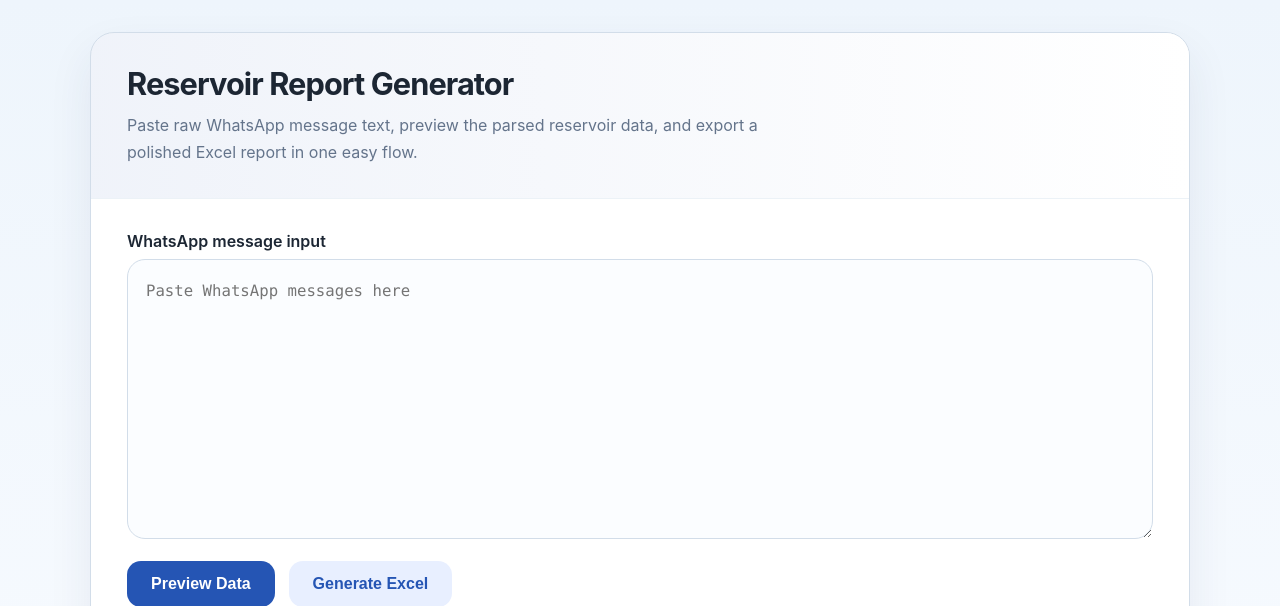
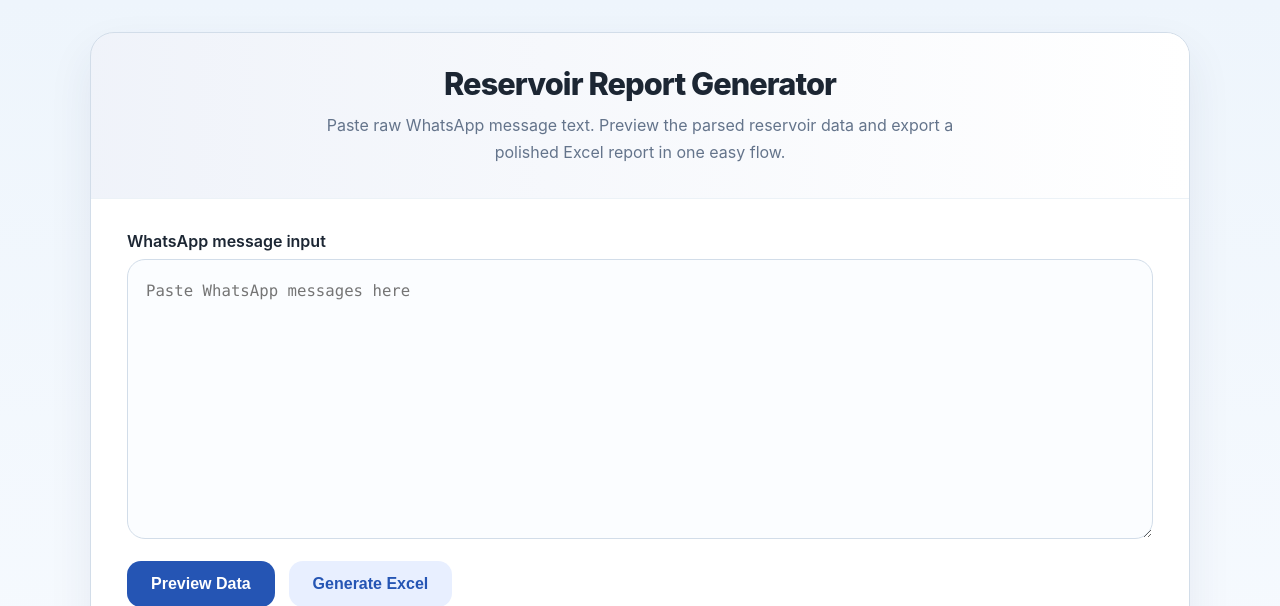
Before and after one commit to CholletiVikas/Reservoir, a Flask app: page / in a window 1280 px wide. Shown: the top 606 px of the page. Run offline with Flask 3, Linux system fonts and the light colour scheme.

Commit message:
Style Reservoir Report Generator title bold and centered

```diff
--- a/templates/index.html
+++ b/templates/index.html
@@ -55,14 +55,17 @@
             margin: 0;
             font-size: clamp(1.9rem, 2.4vw, 2.6rem);
             letter-spacing: -0.03em;
+            font-weight: 800;
+            text-align: center;
         }
 
         .panel-header p {
-            margin: 10px 0 0;
+            margin: 10px auto 0;
             color: var(--muted);
             font-size: 1rem;
             max-width: 680px;
             line-height: 1.7;
+            text-align: center;
         }
 
         .panel-body {
@@ -236,7 +239,7 @@
         <main class="panel">
             <section class="panel-header">
                 <h1>Reservoir Report Generator</h1>
-                <p>Paste raw WhatsApp message text, preview the parsed reservoir data, and export a polished Excel report in one easy flow.</p>
+                <p>Paste raw WhatsApp message text. Preview the parsed reservoir data and export a polished Excel report in one easy flow.</p>
             </section>
 
             <section class="panel-body">
```
